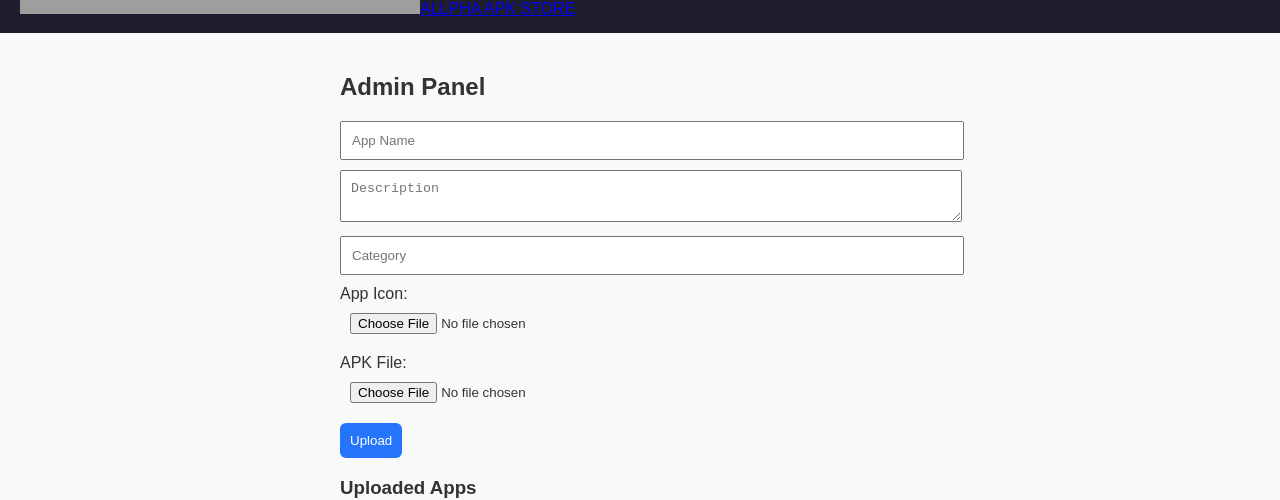
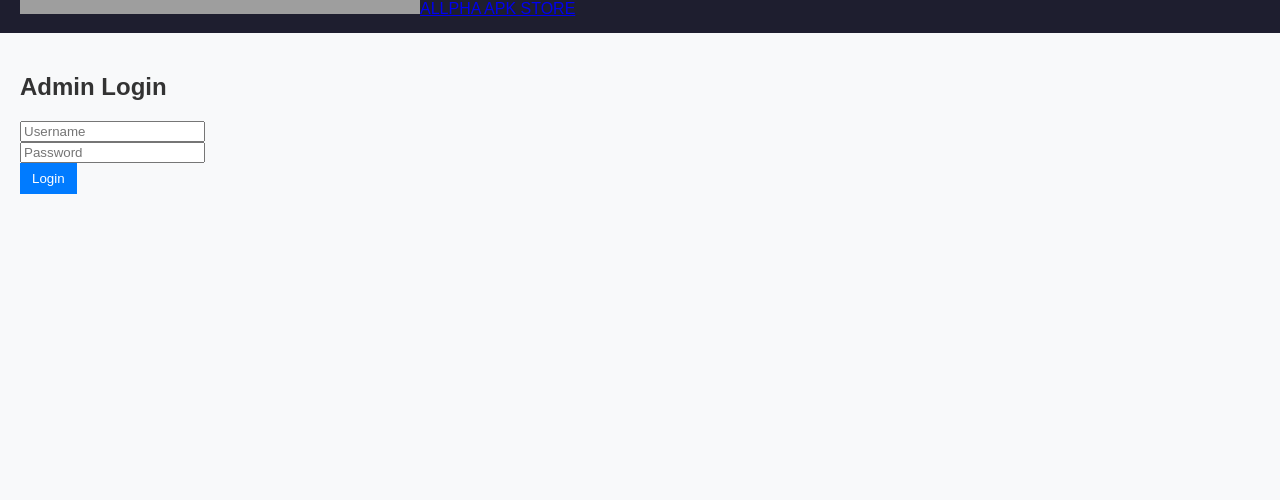
Before and after one commit to Karn-web/ALLPHA-APK-Store, a React (Create React App) app in the folder frontend/: page /admin in a window 1280 px wide. Shown: the part 301-801 px from the top of the page. Built offline with nearby package versions, Linux system fonts and the light colour scheme; no server answers; grey boxes are pictures that could not be loaded.

Commit message:
Final project update with all features

```diff
--- a/frontend/src/App.js
+++ b/frontend/src/App.js
@@ -1,5 +1,5 @@
 import React from "react";
-import { BrowserRouter as Router, Route, Routes } from "react-router-dom";
+import { BrowserRouter as Router, Routes, Route } from "react-router-dom";
 import Header from "./components/Header";
 import Footer from "./components/Footer";
 import Home from "./pages/Home";
@@ -7,7 +7,7 @@ import About from "./pages/About";
 import Contact from "./pages/Contact";
 import Disclaimer from "./pages/Disclaimer";
 import PrivacyPolicy from "./pages/PrivacyPolicy";
-import Terms from "./pages/Terms";
+import AdminLogin from "./pages/AdminLogin";
 import AdminPanel from "./components/AdminPanel";
 import "./App.css";
 
@@ -21,9 +21,9 @@ function App() {
           <Route path="/about" element={<About />} />
           <Route path="/contact" element={<Contact />} />
           <Route path="/disclaimer" element={<Disclaimer />} />
-          <Route path="/privacy-policy" element={<PrivacyPolicy />} />
-          <Route path="/terms" element={<Terms />} />
-          <Route path="/admin" element={<AdminPanel />} />
+          <Route path="/privacy" element={<PrivacyPolicy />} />
+          <Route path="/admin" element={<AdminLogin />} />
+          <Route path="/admin/panel" element={<AdminPanel />} />
         </Routes>
       </div>
       <Footer />
--- a/frontend/src/components/AdminPanel.js
+++ b/frontend/src/components/AdminPanel.js
@@ -1,14 +1,18 @@
 import React, { useState, useEffect } from "react";
 import axios from "axios";
-import "./AdminPanel.css";
 
 function AdminPanel() {
   const [apks, setApks] = useState([]);
-  const [name, setName] = useState("");
-  const [description, setDescription] = useState("");
-  const [category, setCategory] = useState("");
-  const [icon, setIcon] = useState(null);
-  const [apkFile, setApkFile] = useState(null);
+  const [formData, setFormData] = useState({
+    name: "",
+    description: "",
+    category: "",
+    downloadUrl: "",
+    icon: null,
+    apk: null,
+  });
+
+  const token = localStorage.getItem("token");
 
   useEffect(() => {
     fetchApks();
@@ -16,53 +20,67 @@ function AdminPanel() {
 
   const fetchApks = async () => {
     const res = await axios.get("/apks");
-    setApks(res.data || []);
+    setApks(res.data);
   };
 
-  const handleUpload = async (e) => {
-    e.preventDefault();
-    if (!name || !apkFile) return alert("Name and APK file required!");
+  const handleChange = (e) => {
+    if (e.target.type === "file") {
+      setFormData({ ...formData, [e.target.name]: e.target.files[0] });
+    } else {
+      setFormData({ ...formData, [e.target.name]: e.target.value });
+    }
+  };
 
-    const formData = new FormData();
-    formData.append("name", name);
-    formData.append("description", description);
-    formData.append("category", category);
-    if (icon) formData.append("icon", icon);
-    formData.append("apkFile", apkFile);
+  const handleUpload = async () => {
+    const fd = new FormData();
+    Object.keys(formData).forEach((key) => fd.append(key, formData[key]));
 
-    await axios.post("/upload", formData, {
-      headers: { "Content-Type": "multipart/form-data" },
+    await axios.post("/apks", fd, {
+      headers: { Authorization: `Bearer ${token}` },
     });
+    alert("APK uploaded!");
+    fetchApks();
+  };
 
+  const handleDelete = async (id) => {
+    await axios.delete(`/apks/${id}`, {
+      headers: { Authorization: `Bearer ${token}` },
+    });
     fetchApks();
-    setName("");
-    setDescription("");
-    setCategory("");
-    setIcon(null);
-    setApkFile(null);
   };
 
   return (
     <div className="admin-panel">
       <h2>Admin Panel</h2>
-      <form onSubmit={handleUpload}>
-        <input placeholder="App Name" value={name} onChange={(e) => setName(e.target.value)} />
-        <textarea placeholder="Description" value={description} onChange={(e) => setDescription(e.target.value)} />
-        <input placeholder="Category" value={category} onChange={(e) => setCategory(e.target.value)} />
-        <label>App Icon:</label>
-        <input type="file" onChange={(e) => setIcon(e.target.files[0])} />
-        <label>APK File:</label>
-        <input type="file" onChange={(e) => setApkFile(e.target.files[0])} />
-        <button type="submit">Upload</button>
-      </form>
 
-      <h3>Uploaded Apps</h3>
+      <div className="upload-form">
+        <input name="name" placeholder="APK Name" onChange={handleChange} />
+        <textarea
+          name="description"
+          placeholder="Description"
+          onChange={handleChange}
+        />
+        <input name="category" placeholder="Category" onChange={handleChange} />
+        <input
+          name="downloadUrl"
+          placeholder="Download URL (optional)"
+          onChange={handleChange}
+        />
+        <input type="file" name="icon" onChange={handleChange} />
+        <input type="file" name="apk" onChange={handleChange} />
+        <button onClick={handleUpload}>Upload APK</button>
+      </div>
+
       <div className="apk-list">
+        <h3>Uploaded APKs</h3>
+        {apks.length === 0 && <p>No APKs uploaded yet</p>}
         {apks.map((apk) => (
-          <div key={apk.id} className="apk-item">
-            <img src={apk.icon ? `/${apk.icon}` : "/default-icon.png"} alt={apk.name} />
+          <div key={apk.id} className="apk-card">
+            {apk.icon && <img src={apk.icon} alt={apk.name} />}
             <h4>{apk.name}</h4>
             <p>{apk.description}</p>
+            <p>Category: {apk.category}</p>
+            <button onClick={() => handleDelete(apk.id)}>Delete</button>
           </div>
         ))}
       </div>
--- /dev/null
+++ b/frontend/src/pages/AdminLogin.js
@@ -0,0 +1,40 @@
+import React, { useState } from "react";
+import axios from "axios";
+import { useNavigate } from "react-router-dom";
+
+function AdminLogin() {
+  const [username, setUsername] = useState("");
+  const [password, setPassword] = useState("");
+  const navigate = useNavigate();
+
+  const handleLogin = async () => {
+    try {
+      const res = await axios.post("/login", { username, password });
+      localStorage.setItem("token", res.data.token);
+      navigate("/admin/panel");
+    } catch (err) {
+      alert("Invalid username or password");
+    }
+  };
+
+  return (
+    <div className="admin-login">
+      <h2>Admin Login</h2>
+      <input
+        type="text"
+        placeholder="Username"
+        value={username}
+        onChange={(e) => setUsername(e.target.value)}
+      /><br/>
+      <input
+        type="password"
+        placeholder="Password"
+        value={password}
+        onChange={(e) => setPassword(e.target.value)}
+      /><br/>
+      <button onClick={handleLogin}>Login</button>
+    </div>
+  );
+}
+
+export default AdminLogin;
--- a/frontend/src/pages/Home.js
+++ b/frontend/src/pages/Home.js
@@ -1,65 +1,54 @@
-import React, { useEffect, useState } from "react";
+import React, { useState, useEffect } from "react";
 import axios from "axios";
-import ApkCard from "../components/ApkCard";
-import SearchBar from "../components/SearchBar";
-import "./Home.css";
-
-const API_BASE_URL = process.env.REACT_APP_API_URL || "";
 
 function Home() {
   const [apks, setApks] = useState([]);
-  const [filteredApks, setFilteredApks] = useState([]);
-  const [loading, setLoading] = useState(true);
+  const [search, setSearch] = useState("");
 
   useEffect(() => {
-    axios
-      .get(`${API_BASE_URL}/apks`)
-      .then((res) => {
-        if (Array.isArray(res.data)) {
-          setApks(res.data);
-          setFilteredApks(res.data);
-        }
-        setLoading(false);
-      })
-      .catch((err) => {
-        console.error("Error fetching APKs:", err);
-        setLoading(false);
-      });
+    fetchApks();
   }, []);
 
-  const handleSearch = (query) => {
-    if (!query) {
-      setFilteredApks(apks);
+  const fetchApks = async () => {
+    const res = await axios.get("/apks");
+    setApks(res.data);
+  };
+
+  const handleSearch = async () => {
+    if (search.trim() === "") {
+      fetchApks();
     } else {
-      setFilteredApks(
-        apks.filter((apk) =>
-          apk.name.toLowerCase().includes(query.toLowerCase())
-        )
-      );
+      const res = await axios.get(`/apks/search/${search}`);
+      setApks(res.data);
     }
   };
 
-  if (loading) return <div className="loading">Loading...</div>;
+  return (
+    <div className="home">
+      <div className="search-bar">
+        <input
+          type="text"
+          placeholder="Search APKs..."
+          value={search}
+          onChange={(e) => setSearch(e.target.value)}
+        />
+        <button onClick={handleSearch}>Search</button>
+      </div>
 
-  return (
-    <div className="home-container">
-      <h1 className="home-title">Allpha APK Store</h1>
-      <SearchBar onSearch={handleSearch} />
-      <div className="apk-list">
-        {filteredApks.length === 0 ? (
-          <p>No APKs found.</p>
-        ) : (
-          filteredApks.map((apk, index) => (
-            <ApkCard
-              key={index}
-              name={apk.name}
-              description={apk.description}
-              category={apk.category}
-              icon={`${API_BASE_URL}/${apk.icon}`}
-              downloadUrl={`${API_BASE_URL}/${apk.downloadUrl}`}
-            />
-          ))
-        )}
+      <div className="apk-grid">
+        {apks.length === 0 && <p>No APKs found</p>}
+        {apks.map((apk) => (
+          <div key={apk.id} className="apk-card">
+            {apk.icon && <img src={apk.icon} alt={apk.name} />}
+            <h3>{apk.name}</h3>
+            <p>{apk.description}</p>
+            {apk.apkFile && (
+              <a href={apk.apkFile} target="_blank" rel="noopener noreferrer">
+                Download
+              </a>
+            )}
+          </div>
+        ))}
       </div>
     </div>
   );
```
Also changed, not shown: 1 other file (tests, documents, lock files or other folders).
